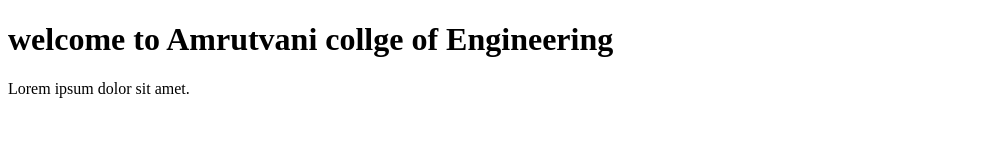
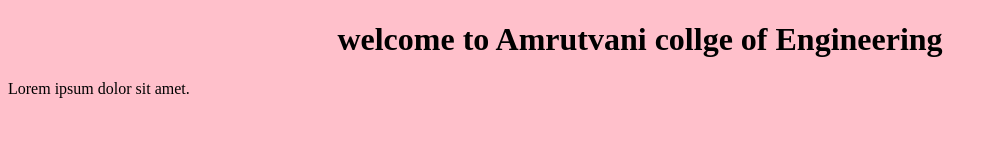
Before and after one commit to prajwalkolhe8530/Day1, a plain HTML site: page index.html in a window 1280 px wide. Shown: the whole page, without its empty margins (0-998 px from the left). Drawn offline with Linux system fonts and the light colour scheme.

Commit message:
update background center

```diff
--- a/index.html
+++ b/index.html
@@ -5,8 +5,8 @@
     <meta name="viewport" content="width=device-width, initial-scale=1.0">
     <title>hOME PAGE</title>
 </head>
-<body>
-    <h1>welcome to Amrutvani collge of Engineering</h1>
+<body bgcolor="pink">
+    <h1 align="center">welcome to Amrutvani collge of Engineering</h1>
     <p>Lorem ipsum dolor sit amet.</p>
 </body>
 </html>
```
